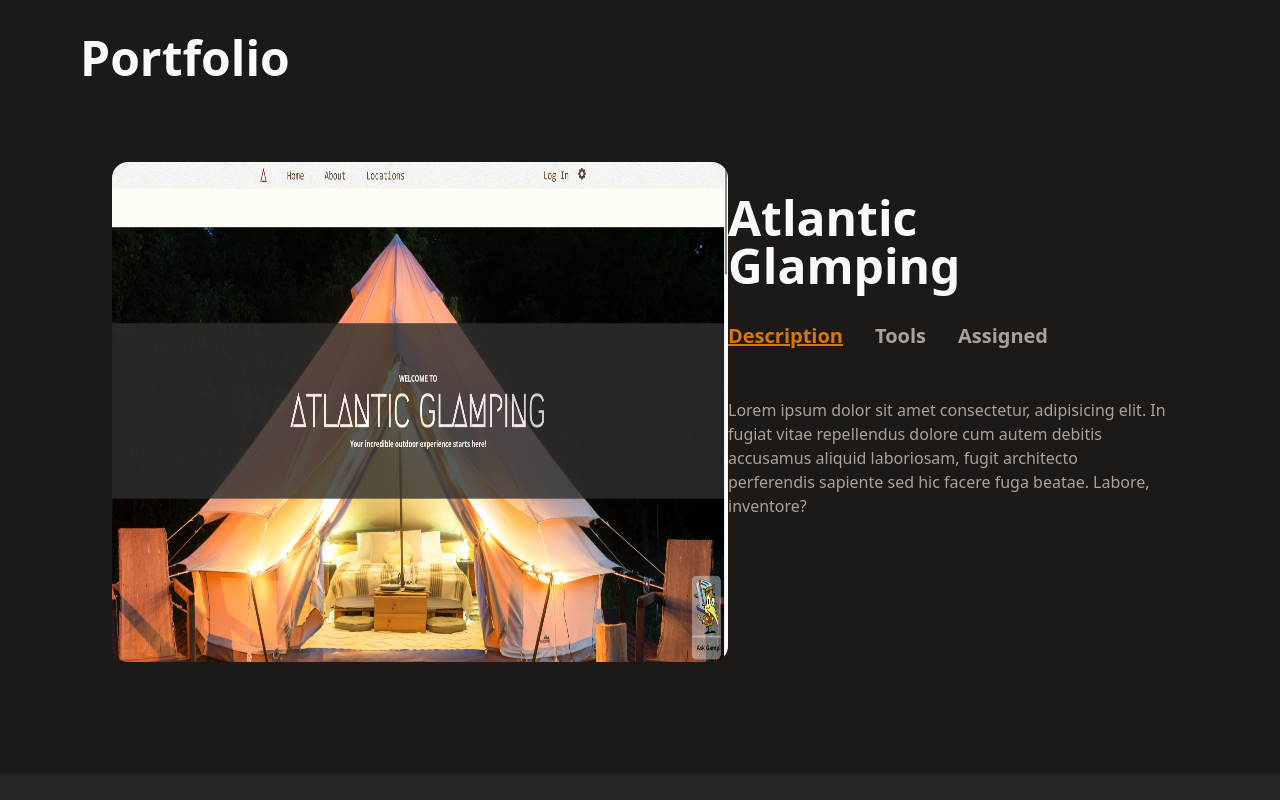
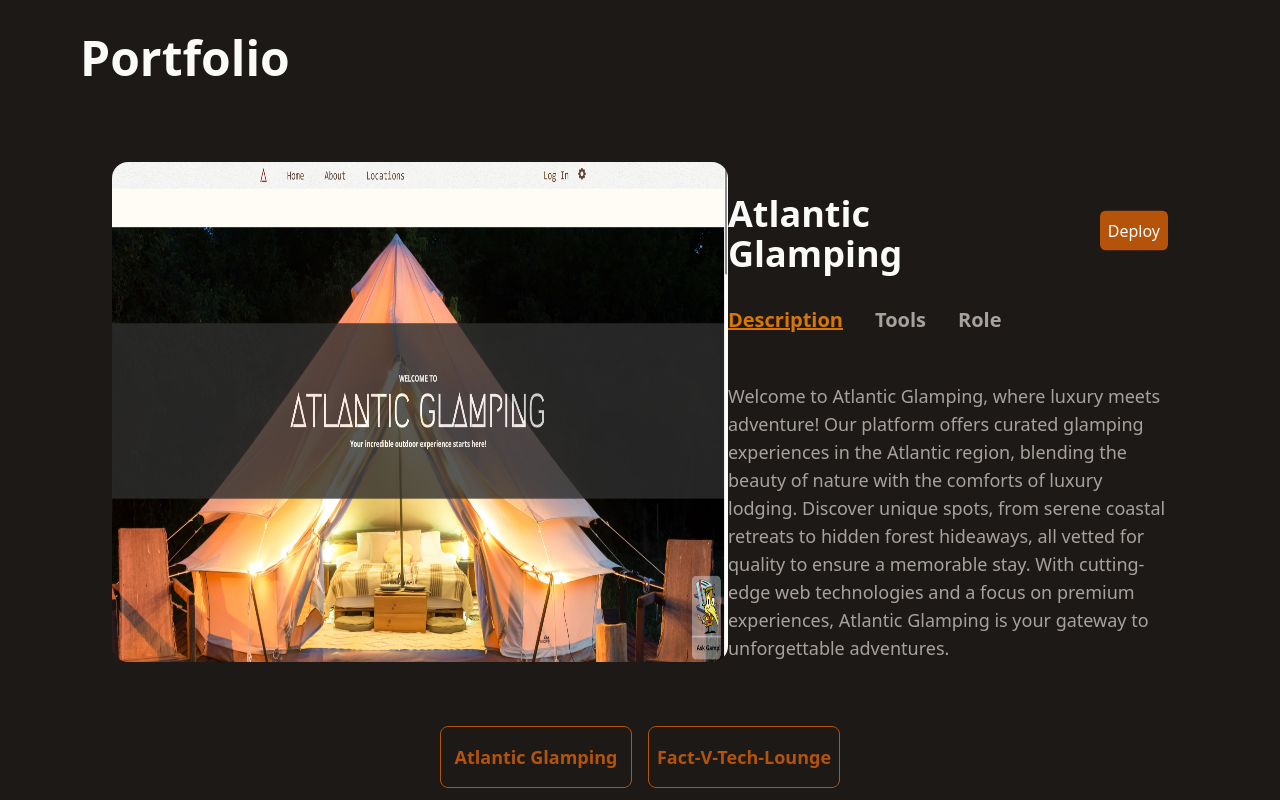
Before and after one commit to Terence-A/Terence_Arseneault_Portfolio, a React (Vite) app: page / in a window 1280 px wide. Shown: the part 2900-3700 px from the top of the page. Built offline with nearby package versions, Linux system fonts and the light colour scheme.

Commit message:
added logic for portfolio data

```diff
--- a/src/componenets/Portfolio.jsx
+++ b/src/componenets/Portfolio.jsx
@@ -1,5 +1,5 @@
 import { useState } from "react";
-import atlanticImg from "../assets/atlanticGlamping.jpeg";
+import portfolioData from "../portfolioData";
 
 const Portfolio = () => {
   const [selected, setSelected] = useState("description");
@@ -17,22 +17,30 @@ const Portfolio = () => {
     <section id="portfolio" className="pt-24 px-20">
       <h1 className="text-stone-50 text-5xl  font-bold mb-12">Portfolio</h1>
       <div className="pb-20">
-        <div className=" p-8 flex justify-around">
+        <div className=" p-8 flex justify-around mb-8">
           <div className="rounded-md ">
             <img
               className="w-[700px] h-[500px]  rounded-2xl"
-              src={atlanticImg}
+              src={portfolioData[0].image}
               alt="image"
             />
           </div>
           <div className="w-[500px] flex flex-col mt-8 ">
-            <div>
-              <h1 className="text-stone-50 text-5xl font-bold mb-8 mr-20">
-                Atlantic Glamping
+            <div className="flex items-center ">
+              <h1 className="text-stone-50 text-4xl font-bold  mr-20">
+                {portfolioData[0].title}
               </h1>
+              <a
+                href="https://github.com/Terence-A/Atlantic-Glamping"
+                target="blank"
+              >
+                <button className="bg-amber-700 text-stone-50 p-2 rounded-md animate-bounce hover:bg-amber-800">
+                  Deploy
+                </button>
+              </a>
             </div>
             <div className="">
-              <ul className="flex space-x-8 mb-12">
+              <ul className="flex space-x-8 mb-12 mt-8">
                 <li>
                   <button
                     onClick={() => handleSelect("description")}
@@ -53,30 +61,44 @@ const Portfolio = () => {
                 </li>
                 <li>
                   <button
-                    onClick={() => handleSelect("assigned")}
-                    className={
-                      selected === "assigned" ? btnSelectedCss : btnCss
-                    }
+                    onClick={() => handleSelect("role")}
+                    className={selected === "role" ? btnSelectedCss : btnCss}
                   >
-                    Assigned
+                    Role
                   </button>
                 </li>
               </ul>
               {selected === "description" && (
-                <p className="text-stone-400">
-                  Lorem ipsum dolor sit amet consectetur, adipisicing elit. In
-                  fugiat vitae repellendus dolore cum autem debitis accusamus
-                  aliquid laboriosam, fugit architecto perferendis sapiente sed
-                  hic facere fuga beatae. Labore, inventore?
+                <p className="text-stone-400 text-lg">
+                  {portfolioData[0].description}
                 </p>
               )}
-              {selected === "tools" && <p className="text-stone-400">Tools</p>}
-              {selected === "assigned" && (
-                <p className="text-stone-400">Assigned</p>
+              {selected === "tools" && (
+                <ul className="text-stone-400 text-lg list-disc ml-4 ">
+                  {portfolioData[0].tools.map((tool, index) => (
+                    <li key={index}>{tool}</li>
+                  ))}
+                </ul>
+              )}
+              {selected === "role" && (
+                <ul className="text-stone-400 text-lg list-disc ml-4">
+                  {portfolioData[0].role.map((role, index) => (
+                    <li key={index}>{role}</li>
+                  ))}
+                </ul>
               )}
             </div>
           </div>
         </div>
+        <ul className="flex flex-wrap justify-center gap-4">
+          {portfolioData.map((title, index) => (
+            <li key={index}>
+              <button className="border border-amber-700 w-48 py-4 text-lg font-bold text-amber-700 rounded-lg  hover:bg-amber-700 hover:text-stone-50">
+                {title.title}
+              </button>
+            </li>
+          ))}
+        </ul>
       </div>
     </section>
   );
--- /dev/null
+++ b/src/portfolioData.js
@@ -0,0 +1,54 @@
+import atlanticImg from "./assets/atlanticGlamping.jpeg";
+import factVImg from "./assets/factv.png";
+
+const portfolioData = [
+  {
+    id: 1,
+    title: "Atlantic Glamping",
+    image: atlanticImg,
+    description:
+      "Welcome to Atlantic Glamping, where luxury meets adventure! Our platform offers curated glamping experiences in the Atlantic region, blending the beauty of nature with the comforts of luxury lodging. Discover unique spots, from serene coastal retreats to hidden forest hideaways, all vetted for quality to ensure a memorable stay. With cutting-edge web technologies and a focus on premium experiences, Atlantic Glamping is your gateway to unforgettable adventures.",
+    tools: [
+      "MySQL",
+      "Sequelize",
+      "JavaScript",
+      "Github Projects",
+      "Node.js",
+      "Heroku",
+      "express.js",
+      "bcrypt",
+      "EJS",
+    ],
+    role: [
+      "Project management with Github projects",
+      "Partials with EJS",
+      "Created Gamp bot to help discover locations based on your personality throug a series of questions",
+    ],
+    deploy: null,
+  },
+  {
+    id: 2,
+    title: "Fact-V-Tech-Lounge",
+    image: factVImg,
+    description:
+      "As a tech enthusiast and frequent visitor to the Tech Lounge, I want to effortlessly browse and purchase food, drinks, and event tickets through a seamless online platform. This way, I can enjoy the unique tech-inspired beverages the lounge is known for, explore a diverse menu, and conveniently secure tickets for upcoming events without leaving the comfort of my seat. The user story includes a user-friendly interface, clear categorization of offerings, and a secure and efficient payment system to enhance my overall experience at the Tech Lounge.",
+    tools: [
+      "ReactJS",
+      "Bootstrap",
+      "Cloudinary",
+      "GraphQL",
+      "Apollo",
+      "Mongoose",
+      "MongoDB",
+    ],
+    role: [
+      "Shopping cart/pop out",
+      "Menu cards",
+      "Front-end",
+      "Coudinary",
+      "Helped varioius parts of back-end",
+    ],
+  },
+];
+
+export default portfolioData;
```
Also changed, not shown: src/assets/factv.png (added), src/porfolioData.js (deleted).
